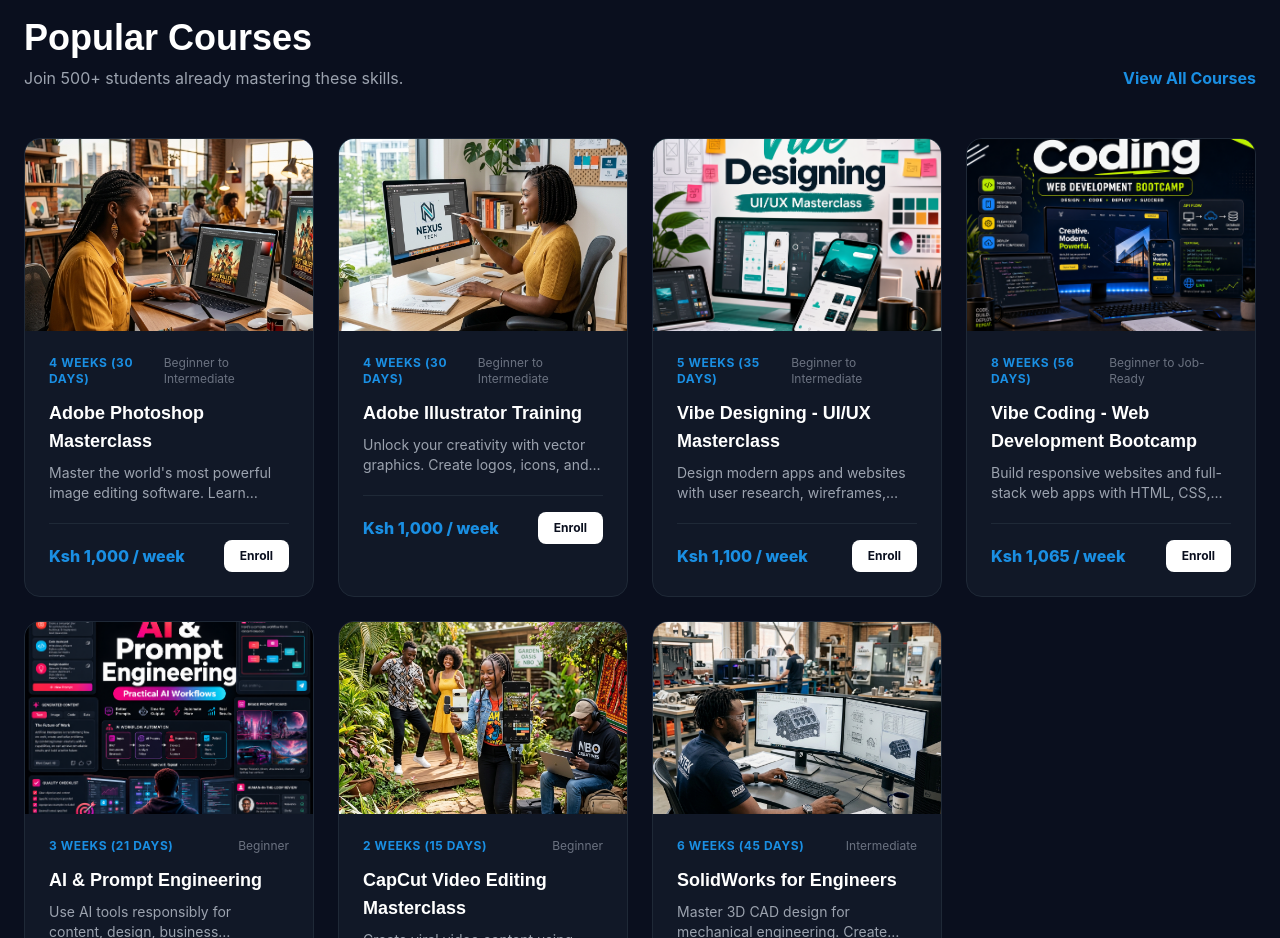
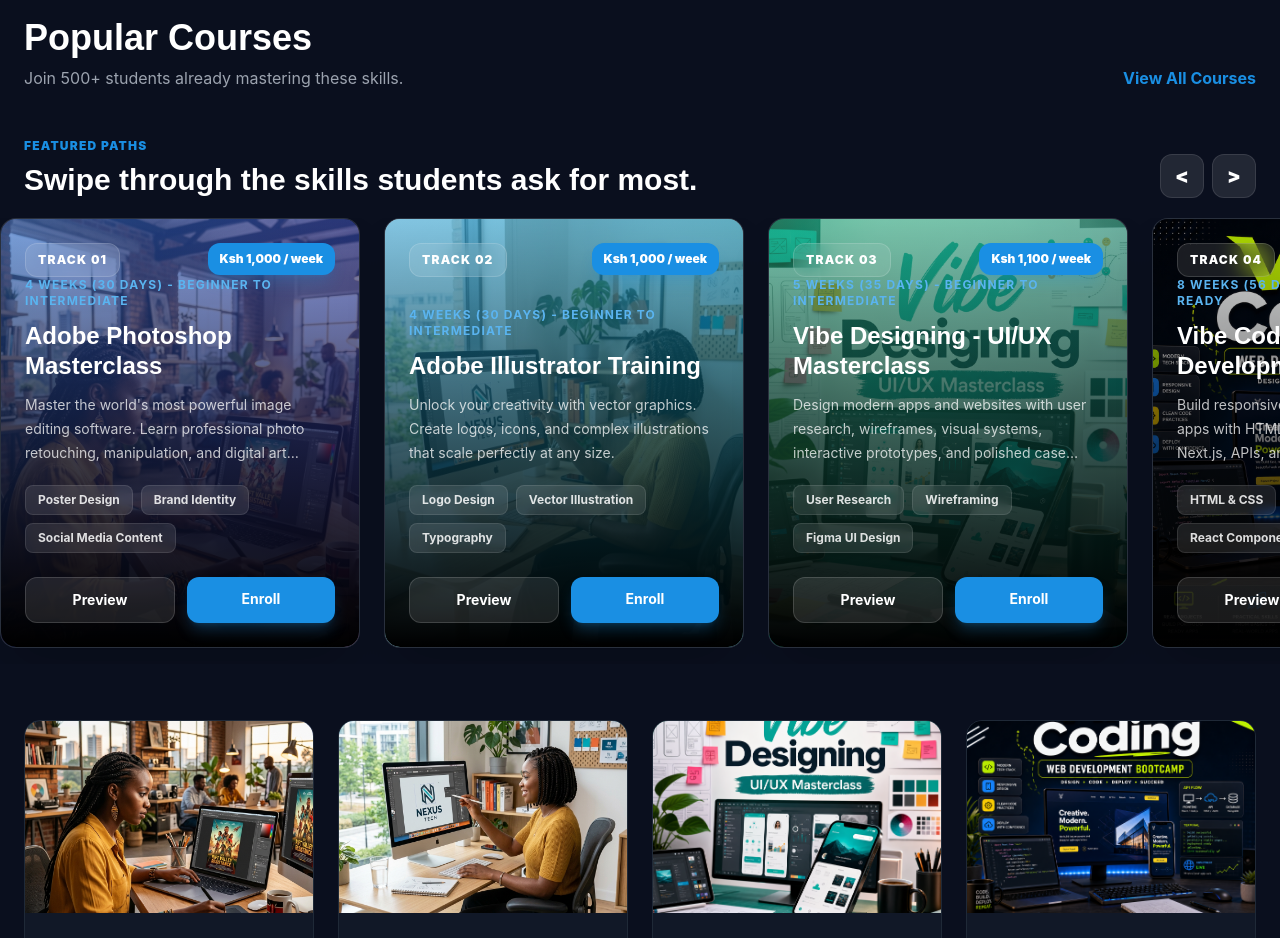
Before and after one commit to Samkimiri/sam-creative-design-school, a Next.js app: page / in a window 1280 px wide. Shown: the part 5960-6898 px from the top of the page. Built offline with nearby package versions, Linux system fonts and the light colour scheme; no server answers; the database is empty.

Commit message:
Add homepage courses carousel

```diff
--- a/src/app/page.tsx
+++ b/src/app/page.tsx
@@ -2,6 +2,7 @@ import Link from "next/link";
 import { courses } from "@/data/courses";
 import GamifiedRegistration from "@/components/GamifiedRegistration";
 import ReviewsSection from "@/components/ReviewsSection";
+import FeaturedCoursesCarousel from "@/components/FeaturedCoursesCarousel";
 import { getUpcomingIntakeSettings } from "@/lib/siteSettings";
 
 export const dynamic = "force-dynamic";
@@ -427,6 +428,8 @@ export default async function Home() {
             </Link>
           </div>
 
+          <FeaturedCoursesCarousel courses={courses} />
+
           <div className="grid grid-cols-1 md:grid-cols-2 lg:grid-cols-4 gap-6">
             {courses.map((course) => (
               <div key={course.id} className="group bg-gray-900 rounded-2xl overflow-hidden border border-gray-800 card-hover transition-all duration-300">
--- /dev/null
+++ b/src/components/FeaturedCoursesCarousel.tsx
@@ -0,0 +1,128 @@
+"use client";
+
+import { useRef } from "react";
+import Link from "next/link";
+import type { Course } from "@/data/courses";
+
+type FeaturedCoursesCarouselProps = {
+  courses: Course[];
+};
+
+export default function FeaturedCoursesCarousel({ courses }: FeaturedCoursesCarouselProps) {
+  const trackRef = useRef<HTMLDivElement>(null);
+
+  const scrollByCard = (direction: "previous" | "next") => {
+    const track = trackRef.current;
+    if (!track) return;
+
+    const firstCard = track.querySelector<HTMLElement>("[data-carousel-card]");
+    const cardWidth = firstCard?.offsetWidth ?? 320;
+    const gap = 24;
+    track.scrollBy({
+      left: direction === "next" ? cardWidth + gap : -(cardWidth + gap),
+      behavior: "smooth",
+    });
+  };
+
+  return (
+    <div className="mb-14 animate-fade-in">
+      <div className="mb-5 flex flex-col gap-4 sm:flex-row sm:items-end sm:justify-between">
+        <div>
+          <p className="mb-2 text-xs font-black uppercase tracking-widest text-primary">
+            Featured Paths
+          </p>
+          <h3 className="text-2xl font-extrabold text-white md:text-3xl">
+            Swipe through the skills students ask for most.
+          </h3>
+        </div>
+        <div className="flex gap-2">
+          <button
+            type="button"
+            aria-label="Previous featured course"
+            onClick={() => scrollByCard("previous")}
+            className="flex h-11 w-11 items-center justify-center rounded-xl border border-white/10 bg-white/10 text-xl font-black text-white transition-all duration-300 hover:-translate-y-0.5 hover:border-primary hover:bg-primary"
+          >
+            &lt;
+          </button>
+          <button
+            type="button"
+            aria-label="Next featured course"
+            onClick={() => scrollByCard("next")}
+            className="flex h-11 w-11 items-center justify-center rounded-xl border border-white/10 bg-white/10 text-xl font-black text-white transition-all duration-300 hover:-translate-y-0.5 hover:border-primary hover:bg-primary"
+          >
+            &gt;
+          </button>
+        </div>
+      </div>
+
+      <div
+        ref={trackRef}
+        data-carousel-track
+        className="-mx-6 flex snap-x snap-mandatory gap-6 overflow-x-auto px-6 pb-4 [scrollbar-width:none] [&::-webkit-scrollbar]:hidden"
+      >
+        {courses.map((course, index) => (
+          <article
+            key={course.id}
+            data-carousel-card
+            className="group relative min-h-[420px] w-[82vw] max-w-[380px] shrink-0 snap-start overflow-hidden rounded-2xl border border-white/10 bg-gray-900 shadow-2xl shadow-black/20 transition-all duration-300 hover:-translate-y-1 hover:border-primary/50 sm:w-[360px]"
+          >
+            <img
+              src={course.image}
+              alt={course.title}
+              className="absolute inset-0 h-full w-full object-cover transition-transform duration-700 group-hover:scale-105"
+            />
+            <div className={`absolute inset-0 bg-gradient-to-br ${course.color} opacity-55`} />
+            <div className="absolute inset-0 bg-gradient-to-t from-black via-black/55 to-black/10" />
+
+            <div className="relative z-10 flex h-full min-h-[420px] flex-col justify-between p-6">
+              <div className="flex items-start justify-between gap-3">
+                <span className="rounded-xl border border-white/15 bg-white/10 px-3 py-2 text-xs font-black uppercase tracking-widest text-white backdrop-blur-md">
+                  Track {String(index + 1).padStart(2, "0")}
+                </span>
+                <span className="rounded-xl bg-primary px-3 py-2 text-xs font-black text-white shadow-lg shadow-primary/20">
+                  {course.priceRange}
+                </span>
+              </div>
+
+              <div>
+                <p className="mb-3 text-xs font-bold uppercase tracking-widest text-primary-light">
+                  {course.duration} - {course.level}
+                </p>
+                <h4 className="text-2xl font-extrabold leading-tight text-white">
+                  {course.title}
+                </h4>
+                <p className="mt-3 line-clamp-3 text-sm leading-6 text-white/75">
+                  {course.description}
+                </p>
+                <div className="mt-5 flex flex-wrap gap-2">
+                  {course.skills.slice(0, 3).map((skill) => (
+                    <span
+                      key={skill}
+                      className="rounded-lg border border-white/10 bg-white/10 px-3 py-1.5 text-xs font-bold text-white/85 backdrop-blur-sm"
+                    >
+                      {skill}
+                    </span>
+                  ))}
+                </div>
+                <div className="mt-6 flex gap-3">
+                  <Link
+                    href={`/lms/${course.id}?preview=1`}
+                    className="flex-1 rounded-xl border border-white/15 bg-white/10 px-4 py-3 text-center text-sm font-bold text-white transition-all duration-300 hover:-translate-y-0.5 hover:bg-white/20"
+                  >
+                    Preview
+                  </Link>
+                  <Link
+                    href={`/enroll?course=${course.id}`}
+                    className="flex-1 rounded-xl bg-primary px-4 py-3 text-center text-sm font-bold text-white shadow-lg shadow-primary/25 transition-all duration-300 hover:-translate-y-0.5 hover:bg-primary/90"
+                  >
+                    Enroll
+                  </Link>
+                </div>
+              </div>
+            </div>
+          </article>
+        ))}
+      </div>
+    </div>
+  );
+}
```
